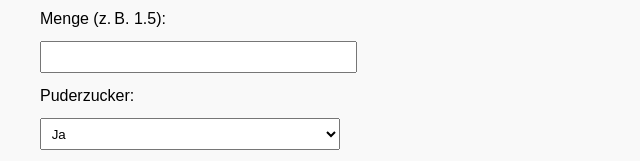
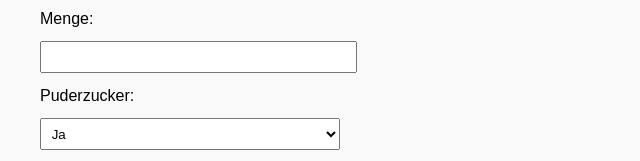
Before and after one commit to HenriPotter153/waffeln, a plain HTML site: page index.html in a window 1280 px wide. Shown: the part 187-348 px from the top of the page, 0-640 px from the left. Drawn offline with Linux system fonts and the light colour scheme.

Commit message:
Update index.html

```diff
--- a/index.html
+++ b/index.html
@@ -13,7 +13,7 @@
     <h1>Waffel bestellen</h1>
     <form id="bestellForm">
         <label>Name: <input type="text" name="name" required></label>
-        <label>Menge (z. B. 1.5): <input type="number" name="menge" min="0.5" step="0.5" required></label>
+        <label>Menge: <input type="number" name="menge" min="0.5" step="0.5" required></label>
         <label>Puderzucker:
             <select name="puderzucker">
                 <option value="Ja">Ja</option>
```
